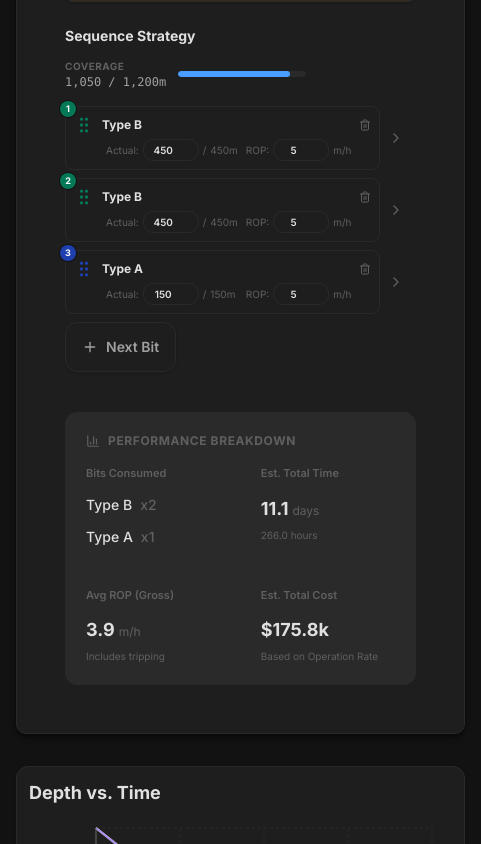
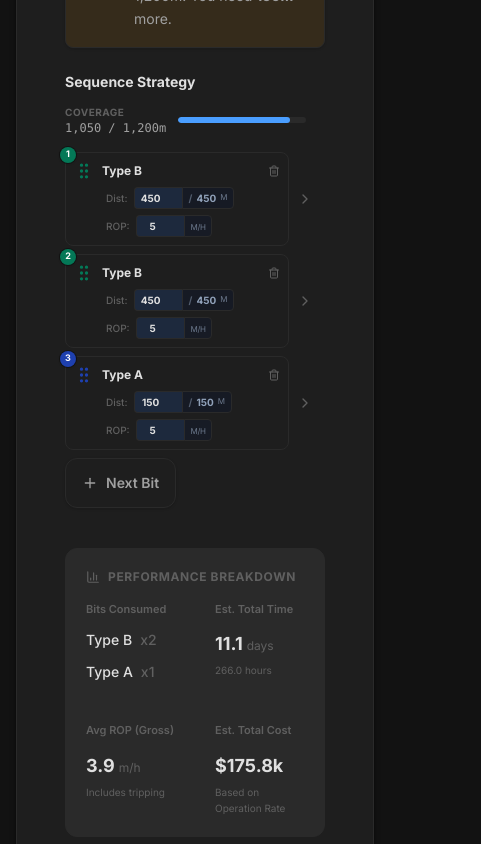
Before and after one commit to son-n-pham/drillcost, a React (Vite) app: page / in a window 390 px wide. Shown: the part 1900-2744 px from the top of the page, 481 px wide, since content can reach past the window. Built offline with nearby package versions, Linux system fonts and the light colour scheme.

Commit message:
feat: Add ScenarioManager component and refine App layout responsiveness by adjusting breakpoints.

```diff
--- a/App.tsx
+++ b/App.tsx
@@ -540,8 +540,8 @@ const App: React.FC = () => {
         </div>
       </div>
 
-      <main className="max-w-7xl mx-auto px-4 sm:px-6 lg:px-8 pt-2 md:pt-8 pb-8 flex-grow">
-        <div className="flex flex-col md:flex-row relative items-start">
+      <main className="max-w-7xl mx-auto px-4 sm:px-6 lg:px-8 pt-2 min-[850px]:pt-8 pb-8 flex-grow">
+        <div className="flex flex-col min-[850px]:flex-row relative items-start">
 
           {/* Unified Sidebar Container */}
           <aside
--- a/components/ScenarioManager.tsx
+++ b/components/ScenarioManager.tsx
@@ -514,35 +514,43 @@ const ScenarioManager: React.FC<ScenarioManagerProps> = ({ bits, scenarios, setS
             )}
           </div>
 
-          {/* Actual distance input row */}
+          {/* Actual distance & ROP inputs - wrap to two lines if container is narrow */}
           {!isOverlay && (
-            <div className="flex items-center gap-2 pl-8">
-              <div className="flex items-center gap-1">
-                <span className="text-[10px] text-slate-400 dark:text-[var(--bh-text-mute)]">Actual:</span>
+            <div className="flex flex-wrap items-center gap-x-3 gap-y-1.5 pl-8 mt-0.5">
+              <div className="flex items-center gap-1.5">
+                <span className="text-[10px] text-slate-405 dark:text-[var(--bh-text-mute)] font-medium">Dist:</span>
+                <div className="flex items-center">
                   <NumericInput
                     type="number"
                     min={1}
                     max={Math.round(convertDepth(effectiveMaxDistance, depthUnit))}
                     value={Math.round(convertDepth(entry.actualDistance, depthUnit))}
                     onChange={(val) => {
-                    // Convert back to meters and clamp
                       const metersVal = depthUnit === 'ft' ? val / METERS_TO_FEET : val;
                       const clampedVal = Math.max(1, Math.min(metersVal, effectiveMaxDistance));
                       updateSequenceEntry(activeScenario!.id, idx, { actualDistance: clampedVal });
                     }}
                     className={clsx(
-                    "w-14 text-[10px] font-semibold bg-transparent border rounded px-1 py-0.5 outline-none text-center transition-colors",
+                      "w-12 text-[10px] font-bold bg-white dark:bg-slate-800 border-y border-l rounded-l px-1 py-0.5 outline-none text-center transition-colors",
                       isActualDistReduced
-                      ? "border-amber-300 dark:border-amber-500/50 text-amber-700 dark:text-amber-400 bg-amber-50 dark:bg-amber-500/10"
+                        ? "border-amber-300 dark:border-amber-500/50 text-amber-700 dark:text-amber-400"
                         : "border-slate-200 dark:border-[var(--bh-border)] text-slate-700 dark:text-[var(--bh-text)]"
                     )}
                   />
-                <span className="text-[10px] text-slate-400 dark:text-[var(--bh-text-mute)]">/</span>
-                <span className="text-[10px] text-slate-500 dark:text-[var(--bh-text-mute)]">{displayDepth(effectiveMaxDistance)}{getUnitLabel(depthUnit)}</span>
-              </div>
-
-            <div className="flex items-center gap-1 ml-auto">
-              <span className="text-[10px] text-slate-400 dark:text-[var(--bh-text-mute)]">ROP:</span>
+                  <div className={clsx(
+                    "flex items-center gap-1 px-1.5 py-0.5 text-[10px] font-bold border rounded-r bg-slate-50 dark:bg-slate-900/50",
+                    isActualDistReduced ? "border-amber-300 dark:border-amber-500/50 text-amber-600" : "border-slate-200 dark:border-[var(--bh-border)] text-slate-400"
+                  )}>
+                    <span className="opacity-50">/</span>
+                    <span>{displayDepth(effectiveMaxDistance)}</span>
+                    <span className="text-[8px] font-normal opacity-70 uppercase tracking-tighter">{getUnitLabel(depthUnit)}</span>
+                  </div>
+                </div>
+              </div>
+
+              <div className="flex items-center gap-1.5">
+                <span className="text-[10px] text-slate-405 dark:text-[var(--bh-text-mute)] font-medium">ROP:</span>
+                <div className="flex items-center">
                   <NumericInput
                     type="number"
                     min={0.1}
@@ -552,13 +560,19 @@ const ScenarioManager: React.FC<ScenarioManagerProps> = ({ bits, scenarios, setS
                       updateSequenceEntry(activeScenario!.id, idx, { actualROP: val });
                     }}
                     className={clsx(
-                  "w-14 text-[10px] font-semibold bg-transparent border rounded px-1 py-0.5 outline-none text-center transition-colors",
+                      "w-12 text-[10px] font-bold bg-white dark:bg-slate-800 border-y border-l rounded-l px-1 py-0.5 outline-none text-center transition-colors",
                       isActualROPMonitored
-                    ? "border-blue-300 dark:border-blue-500/50 text-blue-700 dark:text-blue-400 bg-blue-50 dark:bg-blue-500/10"
+                        ? "border-blue-300 dark:border-blue-500/50 text-blue-700 dark:text-blue-400"
                         : "border-slate-200 dark:border-[var(--bh-border)] text-slate-700 dark:text-[var(--bh-text)]"
                     )}
                   />
-              <span className="text-[10px] text-slate-500 dark:text-[var(--bh-text-mute)]">m/h</span>
+                  <div className={clsx(
+                    "px-1.5 py-0.5 text-[10px] font-bold border rounded-r bg-slate-50 dark:bg-slate-900/50",
+                    isActualROPMonitored ? "border-blue-300 dark:border-blue-500/50 text-blue-600" : "border-slate-200 dark:border-[var(--bh-border)] text-slate-400"
+                  )}>
+                    <span className="text-[8px] font-normal opacity-70 uppercase tracking-tighter">{getSpeedLabel(depthUnit)}</span>
+                  </div>
+                </div>
               </div>
             </div>
           )}
@@ -737,7 +751,14 @@ const ScenarioManager: React.FC<ScenarioManagerProps> = ({ bits, scenarios, setS
                     const uniqueId = `${entry.bitId}::${idx}`;
 
                     return (
-                      <div key={uniqueId} className="w-full md:w-1/2 lg:w-1/3 mb-2 pr-1">
+                      <div
+                        key={uniqueId}
+                        className={clsx(
+                          "mb-2 pr-1",
+                          // Only go to 4 per row on XL screens when sidebar is collapsed
+                          isSidebarOpen ? "w-full md:w-1/2 lg:w-1/3" : "w-full md:w-1/2 lg:w-1/3 xl:w-1/4"
+                        )}
+                      >
                         <SortableItem
                           id={uniqueId}
                           trigger="handle"
@@ -988,7 +1009,7 @@ const ScenarioManager: React.FC<ScenarioManagerProps> = ({ bits, scenarios, setS
   return (
     <div className="space-y-6">
       {/* Sticky Container for Header + Stats */}
-      <div ref={stickyHeaderRef} className="min-[850px]:sticky top-16 md:top-20 z-40 bg-white/80 dark:bg-slate-900/80 backdrop-blur-md pb-4 pt-4 border-b border-transparent mb-6">
+      <div ref={stickyHeaderRef} className="min-[850px]:sticky top-16 min-[850px]:top-20 z-40 bg-white/80 dark:bg-slate-900/80 backdrop-blur-md pb-4 pt-4 border-b border-transparent mb-6">
         <div className="flex flex-col sm:flex-row sm:items-center justify-between gap-4">
           {/* Left: Title & Count */}
           <div className="flex items-center gap-3">
@@ -1066,8 +1087,9 @@ const ScenarioManager: React.FC<ScenarioManagerProps> = ({ bits, scenarios, setS
       {/* Results Summary Cards */}
         {/* Results Summary Cards */}
         <div className={clsx(
-          "grid grid-cols-1 md:grid-cols-2 gap-4 transition-all duration-300 ease-in-out",
-          isSidebarOpen ? "lg:grid-cols-3" : "lg:grid-cols-4"
+          "grid gap-4 transition-all duration-300 ease-in-out",
+          "grid-cols-1 md:grid-cols-2",
+          isSidebarOpen ? "min-[850px]:!grid-cols-3" : "min-[850px]:!grid-cols-4"
         )}>
           <DndContext
             sensors={sensors}
```
Lines whose indentation alone changed are shown as unchanged.
